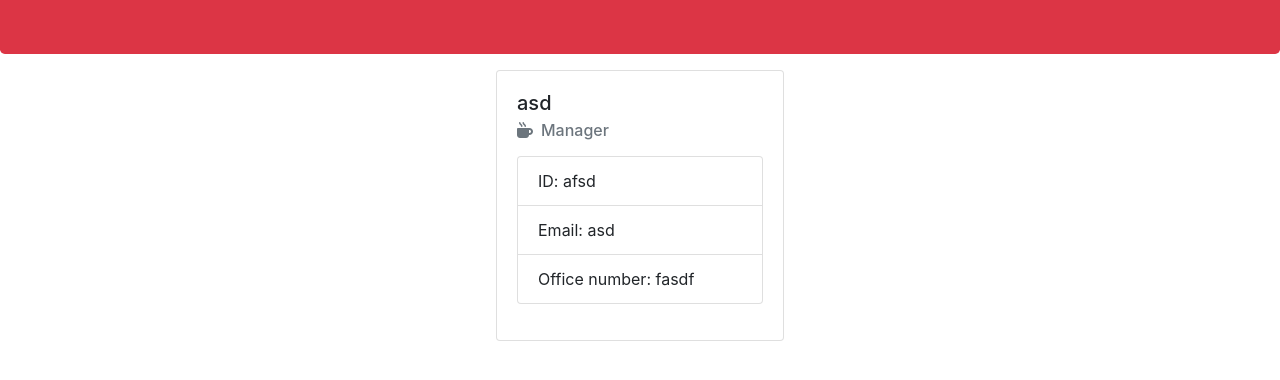
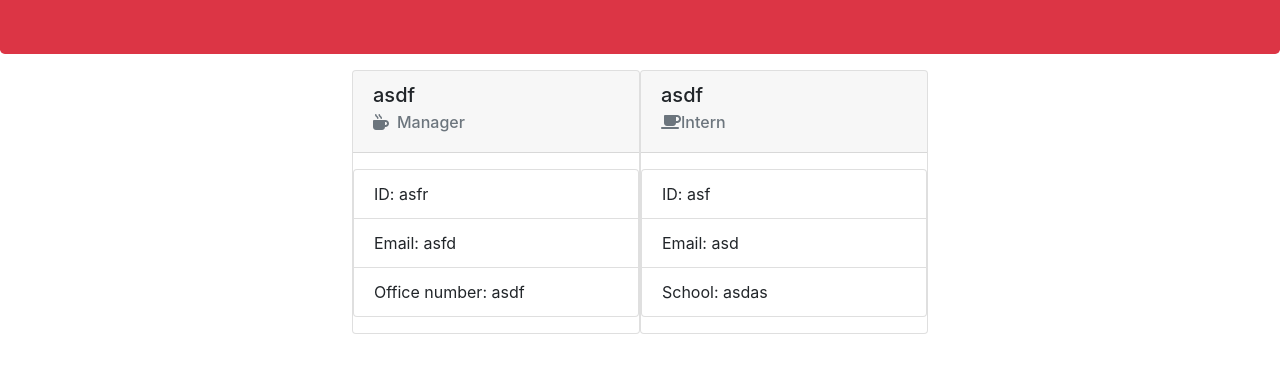
Before and after one commit to ZhaoyangXia0204/hw10-Team-Profile-Generator, a website: page outputs/team.html in a window 1280 px wide. Shown: the part 130-510 px from the top of the page. Drawn offline with nearby package versions, Linux system fonts and the light colour scheme.

Commit message:
finished

```diff
--- a/outputs/team.html
+++ b/outputs/team.html
@@ -22,18 +22,33 @@
         <div class="row">
             <div class="team-area col-12 d-flex justify-content-center">
                 <div class="card" style="width: 18rem;">
-    <div class="card-body">
-      <h5 class="card-title">asd</h5>
+    <div class="card-header">
+      <h5 class="card-title">asdf</h5>
       <h6 class="card-subtitle mb-2 text-muted"><i class="fas fa-mug-hot mr-2"></i>Manager</h6>
+    </div>
       <p>
         <ul class="list-group">
-            <li class="list-group-item">ID: afsd</li>
-            <li class="list-group-item">Email: asd</li>
-            <li class="list-group-item">Office number: fasdf</li>
+            <li class="list-group-item">ID: asfr</li>
+            <li class="list-group-item">Email: asfd</li>
+            <li class="list-group-item">Office number: asdf</li>
         </ul>
       </p>
 
+
+  </div><div class="card" style="width: 18rem;">
+    <div class="card-header">
+      <h5 class="card-title">asdf</h5>
+      <h6 class="card-subtitle mb-2 text-muted"><i class="fa fa-coffee" aria-hidden="true"></i>Intern</h6>
     </div>
+      <p>
+        <ul class="list-group">
+            <li class="list-group-item">ID: asf</li>
+            <li class="list-group-item">Email: asd</li>
+            <li class="list-group-item">School: asdas</li>
+        </ul>
+      </p>
+
+
   </div>
             </div>
         </div>
```
Also changed, not shown: app.js (+6 -4 lines), templates/intern.html (+3 -2 lines), templates/manager.html (+3 -2 lines).
